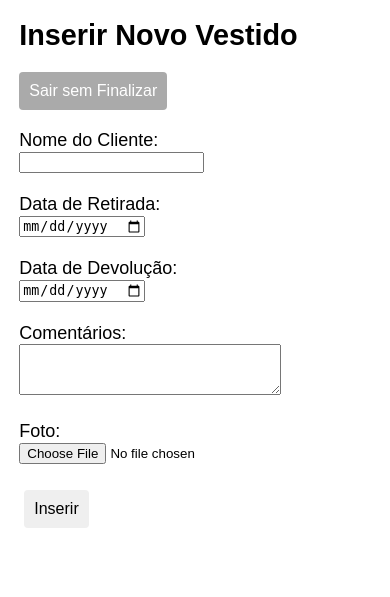
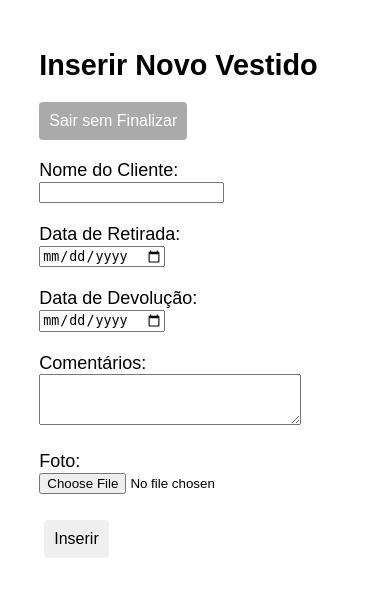
Before and after one commit to marciosferreira/london_noivas, a Flask app: page /add in a window 390 px wide. Shown: the top 597 px of the page. Run offline with Flask 3, Linux system fonts and the light colour scheme; the visitor is signed in with stand-in values (Sample User, id 1).

Commit message:
ädjusts

```diff
--- a/static/style.css
+++ b/static/style.css
@@ -2,7 +2,7 @@
 body {
     font-family: Arial, sans-serif;
     margin: 10px;
-    font-size: 16px;
+    font-size: 16px; /* Tamanho base da fonte */
 }
 
 h1 {
@@ -10,9 +10,13 @@ h1 {
     margin-bottom: 20px;
 }
 
+/* Ajuste adicional: adicionar um pouco de padding interno nos contêineres de formulário
+   para que os campos não fiquem tão colados às bordas da tela em dispositivos móveis. */
 .form-container, .login-container {
     max-width: 100%;
     margin: 0 auto;
+    padding: 20px; /* Adicionado padding para espaços internos */
+    box-sizing: border-box; /* Garante que padding não estoure a largura */
 }
 
 .cancel-link {
@@ -62,6 +66,7 @@ a {
     font-size: 16px;
 }
 
+/* Ajuste adicional para o contêiner de login: já tem padding, mas garantimos box-sizing */
 .login-container {
     max-width: 100%;
     margin-top: 40px;
@@ -69,6 +74,7 @@ a {
     border: 1px solid #ddd;
     border-radius: 4px;
     text-align: center;
+    box-sizing: border-box;
 }
 
 .login-container input {
@@ -92,7 +98,7 @@ button {
 @media (max-width: 600px) {
     body {
         margin: 10px;
-        font-size: 18px;
+        font-size: 18px; /* Aumenta a fonte em dispositivos menores */
     }
 
     h1 {
@@ -112,6 +118,7 @@ button {
     .form-container, .login-container {
         max-width: 95%;
         margin: 0 auto;
+        padding: 20px; /* Mantém um bom padding em mobile */
     }
 }
 
--- a/templates/add.html
+++ b/templates/add.html
@@ -2,6 +2,8 @@
 <html lang="pt-br">
 <head>
 <meta charset="UTF-8">
+<meta name="viewport" content="width=device-width, initial-scale=1.0">
+
 <title>Adicionar Registro</title>
 <link rel="stylesheet" href="{{ url_for('static', filename='style.css') }}">
 </head>
--- a/templates/edit.html
+++ b/templates/edit.html
@@ -2,6 +2,8 @@
 <html lang="pt-br">
 <head>
 <meta charset="UTF-8">
+<meta name="viewport" content="width=device-width, initial-scale=1.0">
+
 <title>Editar Registro</title>
 <link rel="stylesheet" href="{{ url_for('static', filename='style.css') }}">
 </head>
--- a/templates/index.html
+++ b/templates/index.html
@@ -1,6 +1,8 @@
 <!DOCTYPE html>
 <html lang="pt-br">
 <head>
+<meta name="viewport" content="width=device-width, initial-scale=1.0">
+
 <meta charset="UTF-8">
 <title>Vestidos Alugados</title>
 <link rel="stylesheet" href="{{ url_for('static', filename='style.css') }}">
--- a/templates/login.html
+++ b/templates/login.html
@@ -2,6 +2,8 @@
 <html lang="pt-br">
 <head>
 <meta charset="UTF-8">
+<meta name="viewport" content="width=device-width, initial-scale=1.0">
+
 <title>Login</title>
 <link rel="stylesheet" href="{{ url_for('static', filename='style.css') }}">
 </head>
--- a/templates/returned.html
+++ b/templates/returned.html
@@ -2,6 +2,8 @@
 <html lang="pt-br">
 <head>
 <meta charset="UTF-8">
+<meta name="viewport" content="width=device-width, initial-scale=1.0">
+
 <title>Vestidos Devolvidos</title>
 <link rel="stylesheet" href="{{ url_for('static', filename='style.css') }}">
 <meta name="viewport" content="width=device-width, initial-scale=1.0">
```
